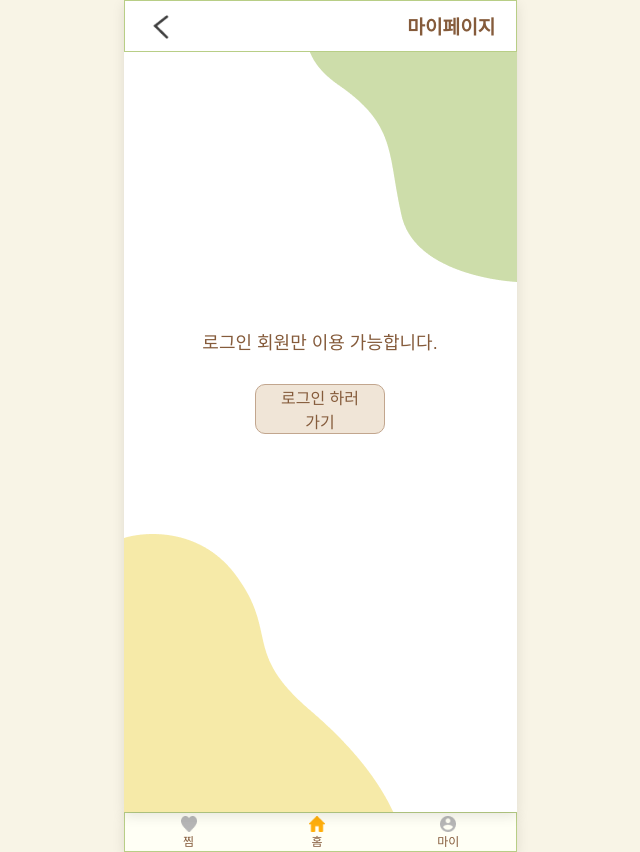
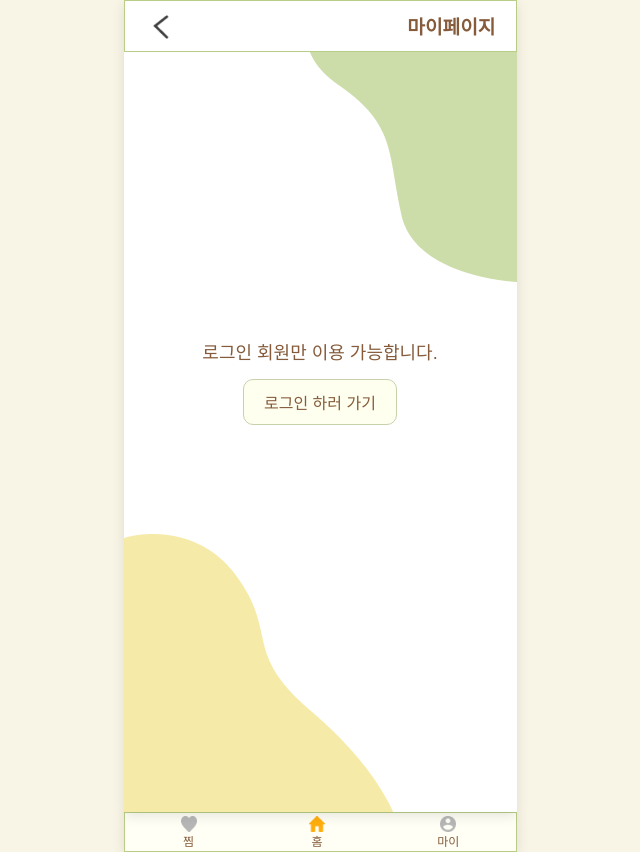
Before and after one commit to chaeliwon/Wepet, a React (Create React App) app in the folder frontend/: page /mypage in a window 1280 px wide. Shown: the whole page, without its empty margins (320-960 px from the left). Built offline with nearby package versions, Linux system fonts and the light colour scheme; no server answers; a web font is replaced by a local one.

Commit message:
1028 마이,로그인 변수명 수정

```diff
--- a/frontend/src/css/MyPage.css
+++ b/frontend/src/css/MyPage.css
@@ -26,7 +26,7 @@ body {
 }
 
 /* 로그인하지 않은 상태일 때 중앙에 표시되는 로그인 유도 문구와 버튼 */
-.login-prompt {
+.mylogin-prompt {
   display: flex;
   flex-direction: column;
   align-items: center;
@@ -34,24 +34,25 @@ body {
   height: 80vh; /* 중앙 배치 */
 }
 
-.login-prompt p {
+.mylogin-prompt p {
   font-size: 18px;
   color: #855b3b;
   margin-bottom: 15px;
 }
 
-.login-btn {
+.mylogin-btn {
   padding: 10px 20px;
-  background-color: #f0e5d7;
-  border: 1px solid #c2a68e;
+  background-color: #fffff0;
+  border: 1px solid #c7d2ad;
   border-radius: 10px;
   color: #855b3b;
   font-size: 16px;
   cursor: pointer;
 }
 
-.login-btn:hover {
-  background-color: #e5d1bb;
+.mylogin-btn:hover {
+  background-color: #e0e8c0;
+  transform: translateY(-2px);
 }
 
 /* 로그인 상태일 때 보여지는 프로필 카드 */
--- a/frontend/src/pages/LoginForm.jsx
+++ b/frontend/src/pages/LoginForm.jsx
@@ -169,7 +169,7 @@ const LoginForm = () => {
             onBlur={() => setShowDomain(email === "")}
             required
           />
-          {showDomain && <span className="email-domain">@gmail.com</span>}
+          {showDomain && <span className="email-domain">@email.com</span>}
         </div>
         {emailError && <p className="validation-error">이메일 주소를 정확하게 입력해주세요.</p>}
         <label htmlFor="password" className="password-label">비밀번호</label>
--- a/frontend/src/pages/MyPage.jsx
+++ b/frontend/src/pages/MyPage.jsx
@@ -121,10 +121,10 @@ const MyPage = () => {
           </div>
         </>
       ) : (
-        <div className="login-prompt">
+        <div className="mylogin-prompt">
           <p>로그인 회원만 이용 가능합니다.</p>
           <Link to="/login">
-            <button className="login-btn">로그인 하러 가기</button>
+            <button className="mylogin-btn">로그인 하러 가기</button>
           </Link>
         </div>
       )}
```
